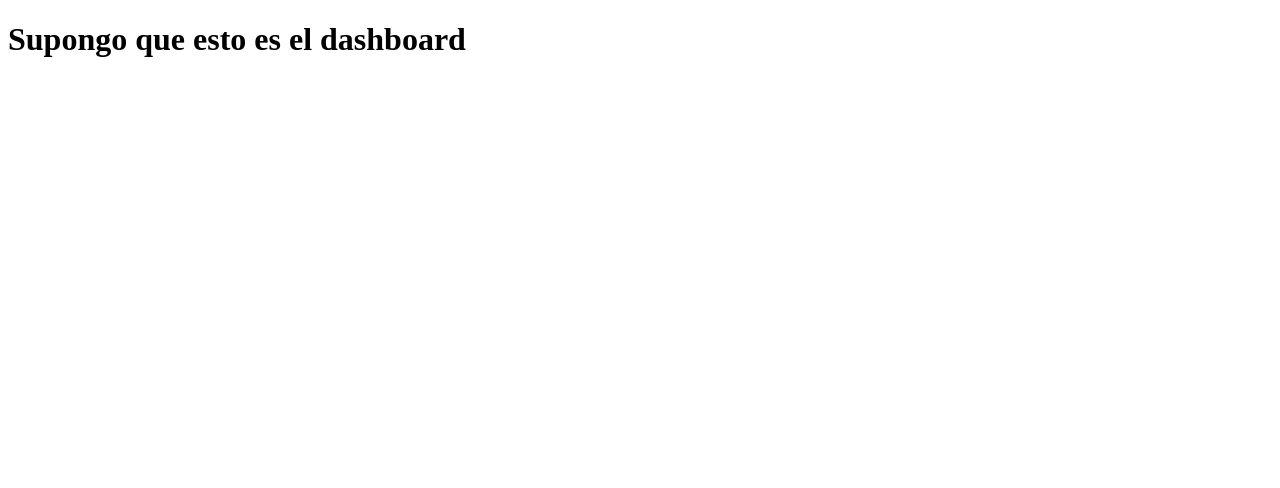
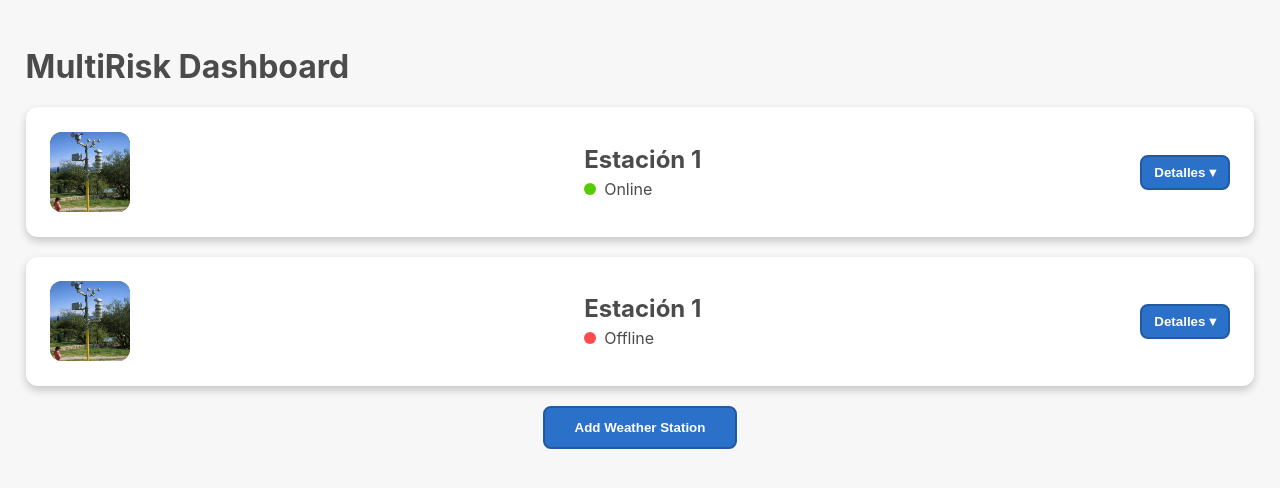
Before and after one commit to kiki2010/wsMonitoringSystem, a plain HTML site: page web/dashboard.html in a window 1280 px wide. Drawn offline with Linux system fonts and the light colour scheme.

Commit message:
working on the dashboard aesthetic

```diff
--- a/web/css/style.css
+++ b/web/css/style.css
@@ -0,0 +1,121 @@
+body {
+    font-family: 'Inter', sans-serif;
+    background-color: #F7F7F7;
+    color: #4B4B4B;
+    margin: 0;
+    padding: 2%;
+}
+
+.dashboard-container {
+    display: flex;
+    flex-direction: column;
+    gap: 2%;
+}
+
+.station-list {
+    display: flex;
+    flex-direction: column;
+    gap: 20px;
+}
+
+.card {
+    border-radius: 12px;
+    padding: 2%;
+    display: flex;
+    flex-direction: column;
+    transition: transform 0.2s;
+    background-color: #FFFFFF;
+    box-shadow: 0 4px 8px rgba(0,0,0,0.2);
+    transition: transform 0.2s, box-shadow 0.2s;
+    cursor: pointer;
+}
+
+.card:hover {
+    transform: translateY(-3px);
+    box-shadow: 0 8px 20px rgba(0,0,0,0.25);
+}
+
+.station-header {
+    display: flex;
+    align-items: center;
+    justify-content: space-between;
+}
+
+.station-header img {
+    width: 80px;
+    height: 80px;
+    border-radius: 12px;
+    margin-right: 15px;
+    object-fit: cover;
+    background-color: #4B4B4B;
+}
+
+.station-info h2{
+    margin: 0;
+}
+
+.status {
+    display: flex;
+    align-items: center;
+    margin-top: 5px;
+}
+
+.status-dot {
+    width: 12px;
+    height: 12px;
+    border-radius: 50%;
+    margin-right: 8px;
+    background-color: #4B4B4B;
+}
+
+.status-dot.online {
+    background-color: #58CC02;
+}
+
+.status-dot.offline {
+    background-color: #FF4B4B;
+}
+
+.toggle-details {
+    background-color: #2B70C9;
+    color: #FFFFFF;
+    border: 2px solid #225AA1;
+    padding: 8px 12px;
+    border-radius: 8px;
+    cursor: pointer;
+    font-weight: bold;
+    transition: background-color 0.2s, transform 0.2s;
+}
+
+.toggle-details:hover {
+    background-color: #225AA1;
+    transform: translateY(-2px);
+}
+
+.station-details {
+    display: none;
+    margin-top: 10px;
+    font-size: 0.9rem;
+}
+
+.station-controls {
+    display: flex;
+    justify-content: center;
+    margin-top: 20px;
+}
+
+.station-controls button {
+    background-color: #2B70C9;
+    color: #FFFFFF;
+    border: 2px solid #225AA1;
+    padding: 12px 30px;
+    border-radius: 8px;
+    cursor: pointer;
+    font-weight: bold;
+    transition: background-color 0.2s, transform 0.2s;
+}
+
+.station-controls button:hover {
+    background-color: #225AA1;
+    transform: translateY(-2px);
+}
--- a/web/dashboard.html
+++ b/web/dashboard.html
@@ -3,9 +3,57 @@
 <head>
     <meta charset="UTF-8">
     <meta name="viewport" content="width=device-width, initial-scale=1.0">
-    <title>Document</title>
+    <title>MultiRisk Dashboard</title>
+    <link rel="stylesheet" href="css/style.css">
 </head>
 <body>
-    <h1>Supongo que esto es el dashboard</h1>
+    <h1>MultiRisk Dashboard</h1>
+    <div class="dashboard-container">
+        <section class="station-list">
+            <div class="weatherStation card">
+                <div class="station-header">
+                    <img src="img/station.jpg" alt="">
+                    <div class="station-info">
+                        <h2>Estación 1</h2>
+                        <div class="status">
+                            <span class="status-dot online"></span>
+                            <span class="status-text">Online</span>
+                        </div>
+                    </div>
+                    <button class="toggle-details">Detalles ▾</button>
+                </div>
+
+                <div class="station-details">
+                    <p>Coordenadas</p>
+                    <p>Última Actualización</p>
+                </div>
+            </div>
+
+            <div class="weatherStation card">
+                <div class="station-header">
+                    <img src="img/station.jpg" alt="">
+                    <div class="station-info">
+                        <h2>Estación 1</h2>
+                        <div class="status">
+                            <span class="status-dot offline"></span>
+                            <span class="status-text">Offline</span>
+                        </div>
+                    </div>
+                    <button class="toggle-details">Detalles ▾</button>
+                </div>
+
+                <div class="station-details">
+                    <p>Coordenadas</p>
+                    <p>Última Actualización</p>
+                </div>
+            </div>
+        </section>
+
+        <section class="station-controls">
+            <button>Add Weather Station</button>
+        </section>
+    </div>
+
+    <script type="module" src="js/dashboard.js"></script>
 </body>
 </html>
--- a/web/js/dashboard.js
+++ b/web/js/dashboard.js
@@ -0,0 +1,9 @@
+const toggles = document.querySelectorAll(".toggle-details");
+
+toggles.forEach(btn => {
+    btn.addEventListener("click", () => {
+        const details = btn.closest(".weatherStation").querySelector(".station-details");
+        details.style.display = details.style.display === "block" ? "none" : "block";
+        btn.textContent = details.style.display === "block" ? "Detalles ▴" : "Detalles ▾";
+    });
+});
```
Also changed, not shown: web/index.html (+0 -1 lines), web/img/station.jpg (added).
